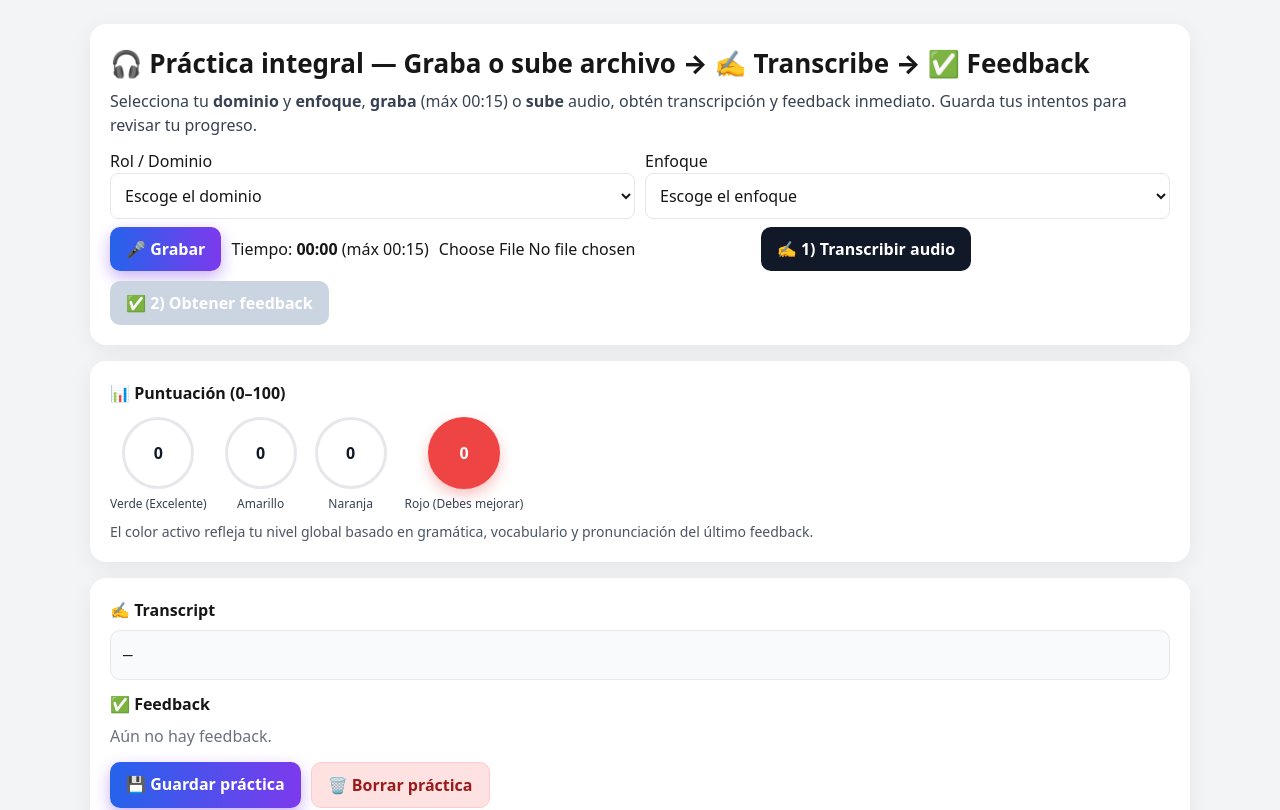
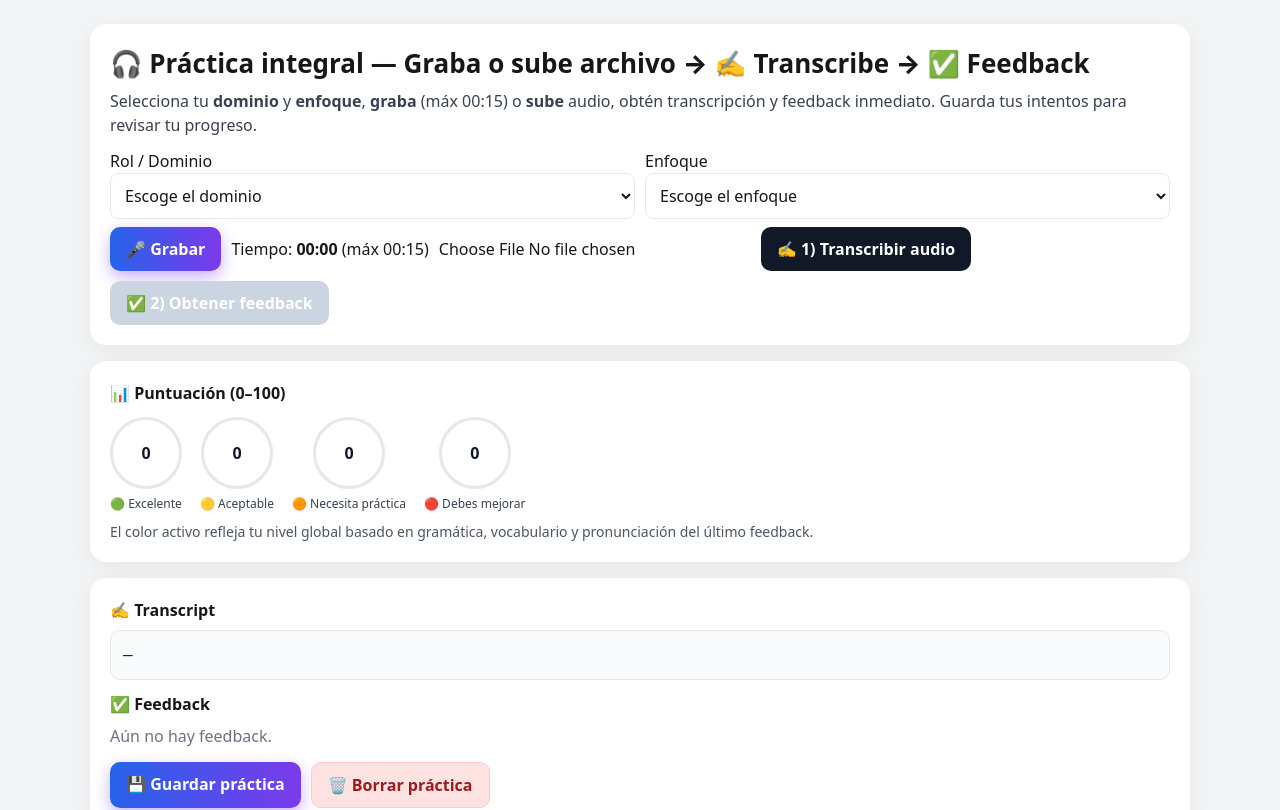
Before and after one commit to JairolGraterol/ia-english-tutor-mvp, a Next.js app: page /practice in a window 1280 px wide. Shown: the top 810 px of the page. Built offline with nearby package versions, Linux system fonts and the light colour scheme.

Commit message:
Update page.tsx

```diff
--- a/app/practice/page.tsx
+++ b/app/practice/page.tsx
@@ -41,11 +41,11 @@ function ScoreCircle({
           color: active ? "white" : "#111827",
           boxShadow: active ? `0 6px 14px ${activeColor}55` : "none",
         }}
-        title={`${label}: ${value}`}
+        title={`${label}: ${Math.round(value)}`}
       >
         {Math.round(value)}
       </div>
-      <div style={{ fontSize: 12, color: "#374151" }}>{label}</div>
+      <div style={{ fontSize: 12, color: "#374151", textAlign: "center" }}>{label}</div>
     </div>
   );
 }
@@ -211,7 +211,7 @@ export default function PracticePage() {
       if (!res.ok) throw new Error(data?.error || raw);
       setFeedback(data);
 
-      // calcular puntajes a partir de feedback
+      // calcular puntajes a partir de feedback (heurístico)
       const issues: string[] = data?.issues || [];
       const corrections: any[] = data?.corrections || [];
       const pronTips: string[] = data?.pronunciation_tips || [];
@@ -335,11 +335,12 @@ export default function PracticePage() {
     "vocabulary",
   ].sort((a, b) => a.localeCompare(b));
 
-  // --- Estado del semáforo según overallScore ---
-  const isGreen = overallScore >= 85;
-  const isYellow = overallScore >= 70 && overallScore < 85;
-  const isOrange = overallScore >= 50 && overallScore < 70;
-  const isRed = overallScore < 50;
+  // --- Estado del semáforo ---
+  const hasScore = overallScore > 0; // 🔸 Al inicio: false → todos apagados
+  const isGreen = hasScore && overallScore >= 85;
+  const isYellow = hasScore && overallScore >= 70 && overallScore < 85;
+  const isOrange = hasScore && overallScore >= 50 && overallScore < 70;
+  const isRed = hasScore && overallScore < 50;
 
   // --- UI ---
   return (
@@ -552,10 +553,10 @@ export default function PracticePage() {
         >
           <h3 style={{ fontWeight: 800, marginBottom: 12 }}>📊 Puntuación (0–100)</h3>
           <div style={{ display: "flex", gap: 18, flexWrap: "wrap" }}>
-            <ScoreCircle label="Verde (Excelente)" value={overallScore} activeColor="#10b981" active={isGreen} />
-            <ScoreCircle label="Amarillo" value={overallScore} activeColor="#f59e0b" active={isYellow} />
-            <ScoreCircle label="Naranja" value={overallScore} activeColor="#fb923c" active={isOrange} />
-            <ScoreCircle label="Rojo (Debes mejorar)" value={overallScore} activeColor="#ef4444" active={isRed} />
+            <ScoreCircle label="🟢 Excelente" value={overallScore} activeColor="#10b981" active={isGreen} />
+            <ScoreCircle label="🟡 Aceptable" value={overallScore} activeColor="#f59e0b" active={isYellow} />
+            <ScoreCircle label="🟠 Necesita práctica" value={overallScore} activeColor="#fb923c" active={isOrange} />
+            <ScoreCircle label="🔴 Debes mejorar" value={overallScore} activeColor="#ef4444" active={isRed} />
           </div>
           <div style={{ marginTop: 8, color: "#4b5563", fontSize: 14 }}>
             El color activo refleja tu nivel global basado en gramática, vocabulario y pronunciación del último feedback.
```
